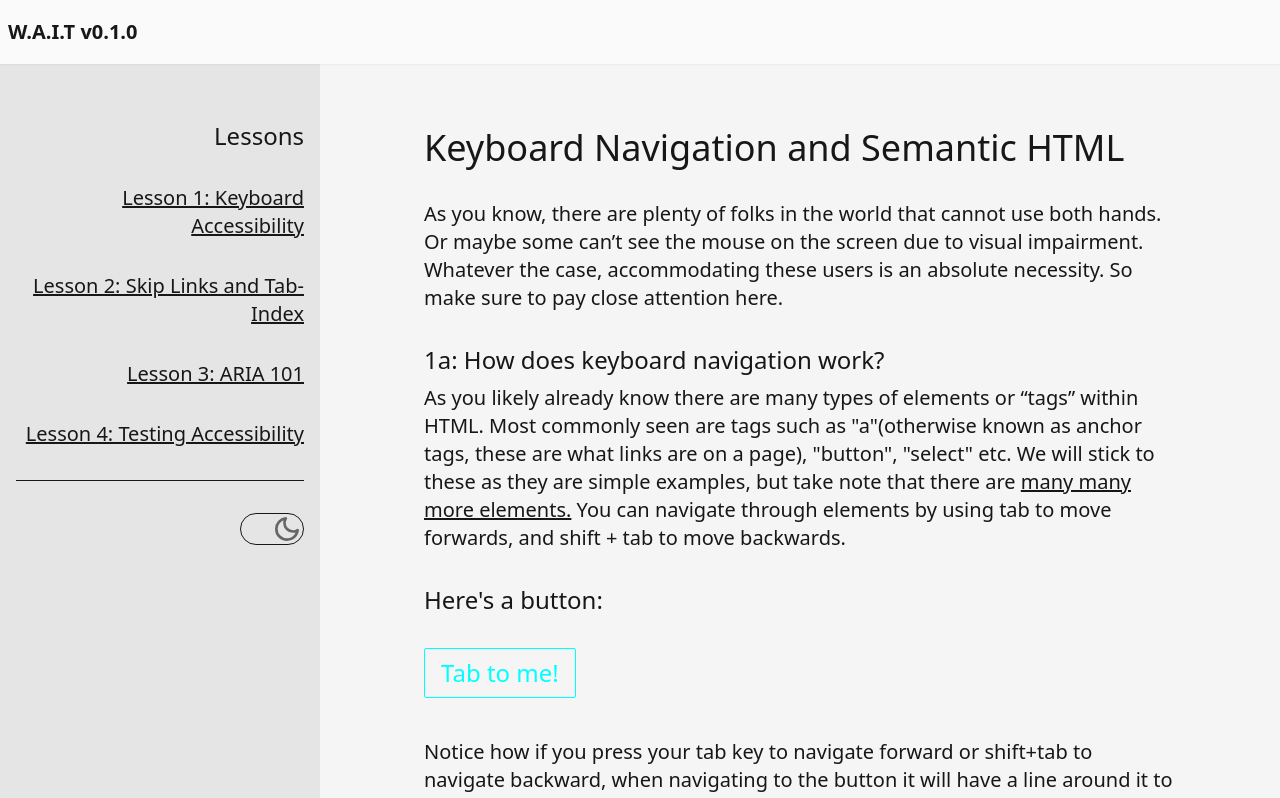
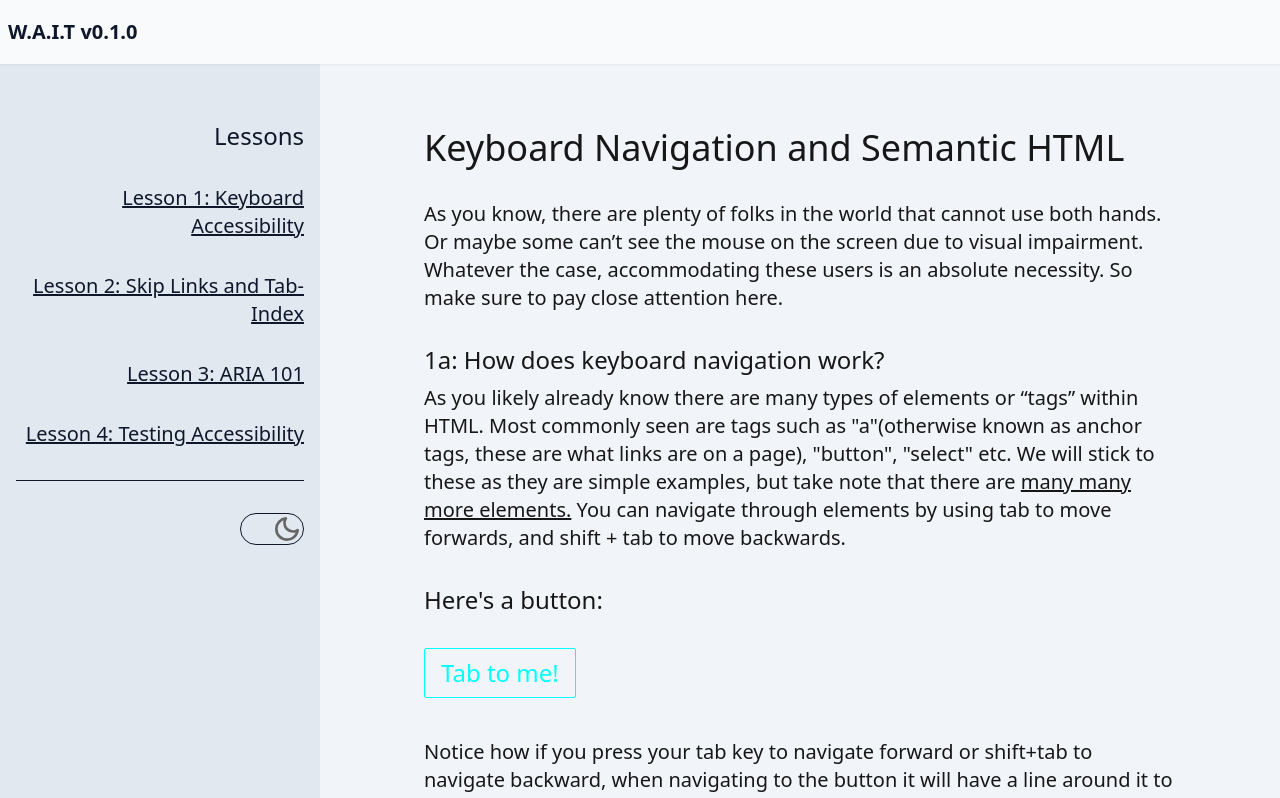
Before and after one commit to joayo13/w3bdojo, a SvelteKit app: page /lessons/lesson-1 in a window 1280 px wide. Shown: the top 798 px of the page. Built offline with nearby package versions, Linux system fonts and the light colour scheme.

Commit message:
changed neutral to slate tone for bgs in dark and light

```diff
--- a/src/components/RadioGroup.svelte
+++ b/src/components/RadioGroup.svelte
@@ -8,7 +8,7 @@
 </script>
 
 <fieldset
-	class="mt-12 flex flex-col gap-4 rounded-md border border-neutral-900 bg-neutral-300 p-4 dark:border-neutral-200 dark:bg-neutral-950"
+	class="mt-12 flex flex-col gap-4 rounded-md border border-slate-900 bg-slate-300 p-4 dark:border-slate-200 dark:bg-slate-950"
 >
 	<legend class="text-2xl font-bold">{name}</legend>
 	{#each options as option}
--- a/src/routes/+layout.svelte
+++ b/src/routes/+layout.svelte
@@ -36,13 +36,13 @@
 <!-- Skip Link -->
 <a
 	href="#main-content"
-	class="sr-only focus:not-sr-only focus:absolute focus:left-0 focus:top-0 focus:z-50 focus:bg-neutral-200 focus:p-4 focus:text-neutral-900 dark:focus:bg-neutral-800 dark:focus:text-neutral-200"
+	class="sr-only focus:not-sr-only focus:absolute focus:left-0 focus:top-0 focus:z-50 focus:bg-slate-200 focus:p-4 focus:text-slate-900 dark:focus:bg-slate-800 dark:focus:text-slate-200"
 >
 	Skip to main content
 </a>
 
 <nav
-	class="fixed z-10 flex h-16 w-full items-center justify-between bg-neutral-50 px-2 text-neutral-900 shadow-sm dark:bg-neutral-950 dark:text-neutral-200"
+	class="fixed z-10 flex h-16 w-full items-center justify-between bg-slate-50 px-2 text-slate-900 shadow-sm dark:bg-slate-950 dark:text-slate-200"
 >
 	<a href="/" class="text-xl font-bold no-underline">W.A.I.T v0.1.0</a>
 	<button
@@ -50,15 +50,15 @@
 		class="flex h-10 w-10 flex-col justify-evenly md:hidden"
 		aria-label="hamburger"
 	>
-		<div class="h-1 w-full bg-neutral-900 dark:bg-neutral-200"></div>
-		<div class="h-1 w-3/4 bg-neutral-900 dark:bg-neutral-200"></div>
-		<div class="h-1 w-full bg-neutral-900 dark:bg-neutral-200"></div>
+		<div class="h-1 w-full bg-slate-900 dark:bg-slate-200"></div>
+		<div class="h-1 w-3/4 bg-slate-900 dark:bg-slate-200"></div>
+		<div class="h-1 w-full bg-slate-900 dark:bg-slate-200"></div>
 	</button>
 </nav>
 <!-- desktop nav links -->
 <nav
 	aria-labelledby="lessons-header"
-	class="fixed hidden h-screen w-80 flex-col bg-neutral-200 px-4 pt-16 text-right text-neutral-900 md:flex dark:bg-neutral-800 dark:text-neutral-200"
+	class="fixed hidden h-screen w-80 flex-col bg-slate-200 px-4 pt-16 text-right text-slate-900 md:flex dark:bg-slate-800 dark:text-slate-200"
 >
 	<h2 class="mt-14 text-2xl" id="lessons-header">Lessons</h2>
 	<ul class="relative mt-8 flex flex-col gap-8 text-xl">
@@ -74,12 +74,12 @@
 		<li>
 			<a href="/lessons/lesson-4">Lesson 4: Testing Accessibility</a>
 		</li>
-		<div class="h-px w-full bg-neutral-900 dark:bg-neutral-200"></div>
+		<div class="h-px w-full bg-slate-900 dark:bg-slate-200"></div>
 		<button
 			onclick={toggleDarkMode}
 			aria-label="Toggle dark mode"
 			aria-pressed={darkMode}
-			class="relative ml-auto h-8 w-16 rounded-full border border-neutral-900 dark:border-neutral-200"
+			class="relative ml-auto h-8 w-16 rounded-full border border-slate-900 dark:border-slate-200"
 		>
 			<div
 				class="absolute right-0 top-1/2 size-8 -translate-y-1/2 bg-moon-svg dark:left-0 dark:bg-sun-svg"
@@ -93,7 +93,7 @@
 	<nav
 		aria-labelledby="lessons-header"
 		transition:slide={{ delay: 100, duration: 300, easing: quintOut, axis: 'x' }}
-		class="fixed right-0 z-10 h-screen w-80 flex-col whitespace-nowrap bg-neutral-200 px-4 text-left text-neutral-900 dark:bg-neutral-800 dark:text-neutral-200"
+		class="fixed right-0 z-10 h-screen w-80 flex-col whitespace-nowrap bg-slate-200 px-4 text-left text-neutral-900 dark:bg-slate-800 dark:text-neutral-200"
 	>
 		<button
 			class="absolute right-2 top-2"
@@ -125,12 +125,12 @@
 			<li>
 				<a href="/lessons/lesson-4">Lesson 4: Testing Accessibility</a>
 			</li>
-			<div class="h-px w-full bg-neutral-900 dark:bg-neutral-200"></div>
+			<div class="h-px w-full bg-slate-900 dark:bg-slate-200"></div>
 			<button
 				onclick={toggleDarkMode}
 				aria-label="Toggle dark mode"
 				aria-pressed={darkMode}
-				class="relative h-8 w-16 rounded-full border border-neutral-900 dark:border-neutral-200"
+				class="relative h-8 w-16 rounded-full border border-slate-900 dark:border-slate-200"
 			>
 				<div
 					class="absolute right-0 top-1/2 size-8 -translate-y-1/2 bg-moon-svg dark:left-0 dark:bg-sun-svg"
@@ -143,7 +143,7 @@
 
 <div
 	id="main-content"
-	class="flex min-h-screen justify-center bg-neutral-100 pt-32 text-xl text-neutral-900 md:pl-80 dark:bg-neutral-900 dark:text-neutral-200"
+	class="flex min-h-screen justify-center bg-slate-100 pt-32 text-xl text-neutral-900 md:pl-80 dark:bg-slate-900 dark:text-neutral-200"
 >
 	{@render children()}
 </div>
```
